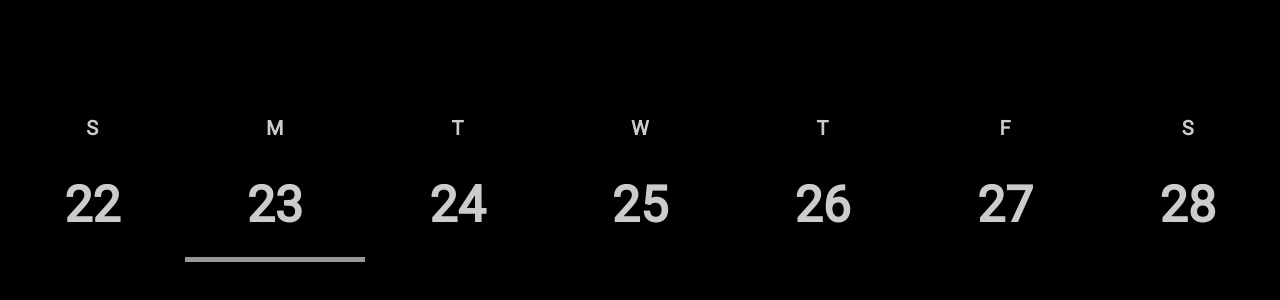
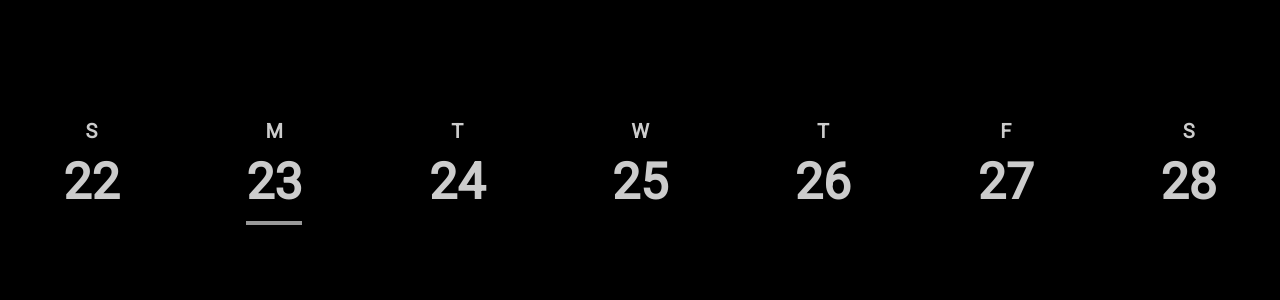
Before and after one commit to miyaoka/one-week-calendar, a Next.js app: page / in a window 1280 px wide. Shown: the part 218-518 px from the top of the page. Built offline with nearby package versions, Linux system fonts and the light colour scheme.

Commit message:
fix layout

```diff
--- a/lib/useCalendar.tsx
+++ b/lib/useCalendar.tsx
@@ -5,7 +5,7 @@ const oneMinute = 60 * 1000
 const dayLabel = 'SMTWTFS'.split('')
 
 export function useCalendar() {
-  const [currentTime, setCurrentTime] = useState(Date.now())
+  const [currentTime, setCurrentTime] = useState(Date.now() + oneDay * 0)
 
   useEffect(() => {
     const timerHandle = setTimeout(() => setCurrentTime(Date.now()), oneMinute)
--- a/pages/index.tsx
+++ b/pages/index.tsx
@@ -2,11 +2,7 @@ import Head from 'next/head'
 import { useCalendar } from '../lib/useCalendar'
 
 export default function Home() {
-  const calendar = useCalendar()
-
-  const dayList = calendar.map(({ day }) => day)
-  const mDateList = calendar.map(({ mDate }) => mDate)
-  const isTodayList = calendar.map(({ isToday }) => isToday)
+  const dateList = useCalendar()
 
   return (
     <>
@@ -25,23 +21,17 @@ export default function Home() {
       </Head>
 
       <div className="container">
-        <table className="week">
-          <tr className="day">
-            {dayList.map((day) => (
-              <td>{day}</td>
-            ))}
-          </tr>
-          <tr className="mDate">
-            {mDateList.map((mDate) => (
-              <td>{mDate}</td>
-            ))}
-          </tr>
-          <tr className="isToday">
-            {isTodayList.map((isToday) => (
-              <td className={isToday ? 'today' : ''}></td>
-            ))}
-          </tr>
-        </table>
+        <div className="week">
+          {dateList.map(({ day, mDate, isToday }) => (
+            <div className="date">
+              <div className="day">{day}</div>
+              <div className="mDate">
+                <span className={isToday ? 'isToday' : ''}>{mDate}</span>
+              </div>
+              {/* {isToday ? <div className="today" /> : ''} */}
+            </div>
+          ))}
+        </div>
       </div>
 
       <style jsx>{`
@@ -53,29 +43,43 @@ export default function Home() {
         }
         .week {
           width: 100%;
+          display: flex;
+        }
+        .date {
+          flex: 1;
+          position: relative;
+        }
+        .date > div {
+          display: flex;
+          justify-content: center;
+          align-items: center;
         }
         .day {
-          height: 50px;
+          font-size: 20px;
+          font-weight: 700;
+          position: absolute;
+          top: 0;
+          left: 0;
+          right: 0;
+          transform: translateY(-100%);
         }
-        .mDate {
-          height: 100px;
+        .mDate > span {
+          font-size: 50px;
+          font-weight: 700;
+          padding: 10px 0;
         }
         .isToday {
-          height: 5px;
+          position: relative;
         }
-        td {
-          text-align: center;
-        }
-        .day td {
-          font-size: 20px;
-          font-weight: 700;
-        }
-        .mDate td {
-          font-size: 50px;
-          font-weight: 700;
-        }
-        .today {
+        .isToday::before {
+          content: '';
+          height: 4px;
           background: #999;
+          position: absolute;
+          bottom: 0;
+          left: 0;
+          right: 0;
+          transform: translateY(100%);
         }
       `}</style>
 
```
